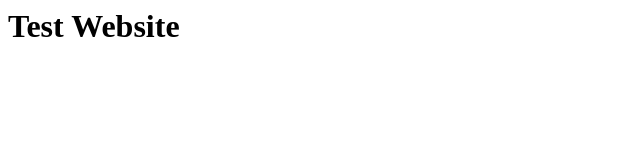
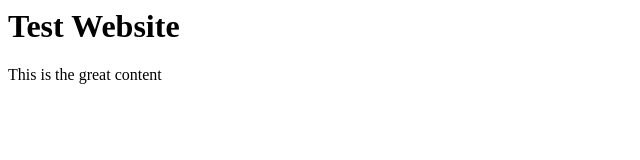
Before and after one commit to gdmontgo/projects, a plain HTML site: page index.html in a window 1280 px wide. Shown: the whole page, without its empty margins (0-640 px from the left). Drawn offline with Linux system fonts and the light colour scheme.

Commit message:
Update index.html

```diff
--- a/index.html
+++ b/index.html
@@ -10,5 +10,6 @@
 	</head>
 	<body>
 	<h1> Test Website</h1>
+		<p>This is the great content</p>
 	</body>
 </html>
```
